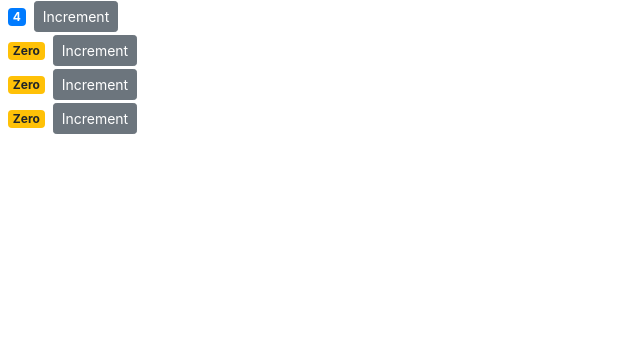
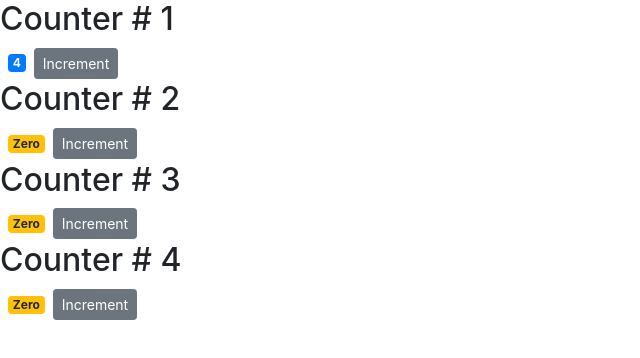
Before and after one commit to anshulrts/react-counter-app, a React (Create React App) app: page / in a window 1280 px wide. Shown: the top 358 px of the page, without its empty margins (0-640 px from the left). Built offline with nearby package versions, Linux system fonts and the light colour scheme.

Commit message:
Children of props

```diff
--- a/src/components/counter.jsx
+++ b/src/components/counter.jsx
@@ -32,12 +32,13 @@
         // We have to call setState() of React in order to inform VirtualDOM about the increase in counter
         // While calling it, we pass a new object which replaces the state {}
         this.setState( {value : this.state.value + 1 } )
-        console.log(product);
     };
 
     render() {
+        console.log(this.props);
         return (
             <React.Fragment>
+                <h2>Counter # {this.props.id} </h2>
                 <span style = { this.styles } className = { this.getBadgeClasses() }> { this.formatCount() }</span>
                 <button onClick = { () => this.handleIncrement({id : 1}) } className="btn btn-secondary btn-sm">Increment</button>
                 <br />
--- a/src/components/counters.jsx
+++ b/src/components/counters.jsx
@@ -14,7 +14,13 @@
         return (
             <div>
                 { this.state.counters.map(
-                    counter => <Counter key={ counter.id } value = { counter.value } />
+                    // All of the attributes of <Counter ... /> will be available in the Child component using this.props
+                    // But we can also associate child property to props in between <Counter>...</Counter>
+                    // Here, we are setting it to
+                    counter =>
+                    <Counter key={ counter.id } value = { counter.value } id = { counter.id }>
+                        <h2>Title</h2>
+                    </Counter>
                     )
                 }
             </div>
```
